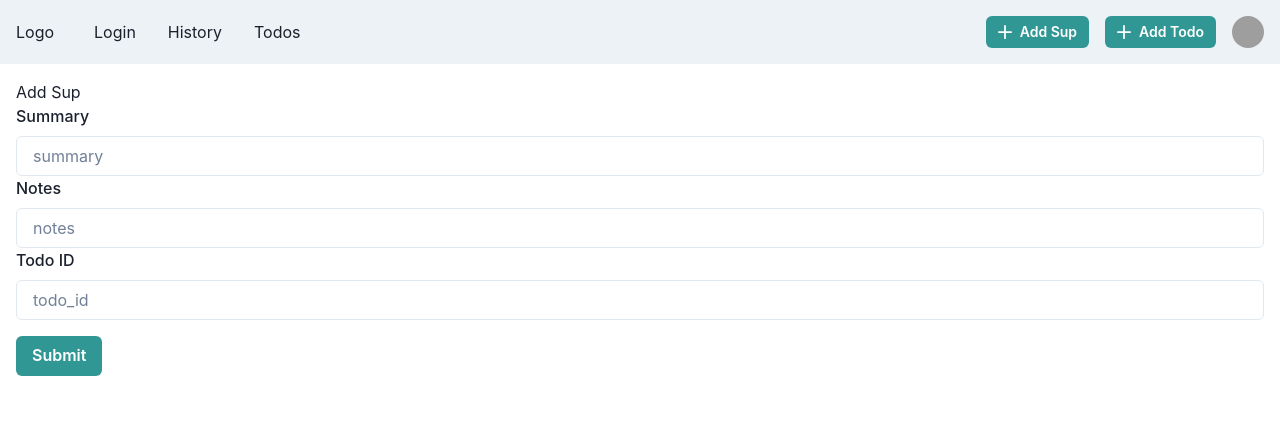
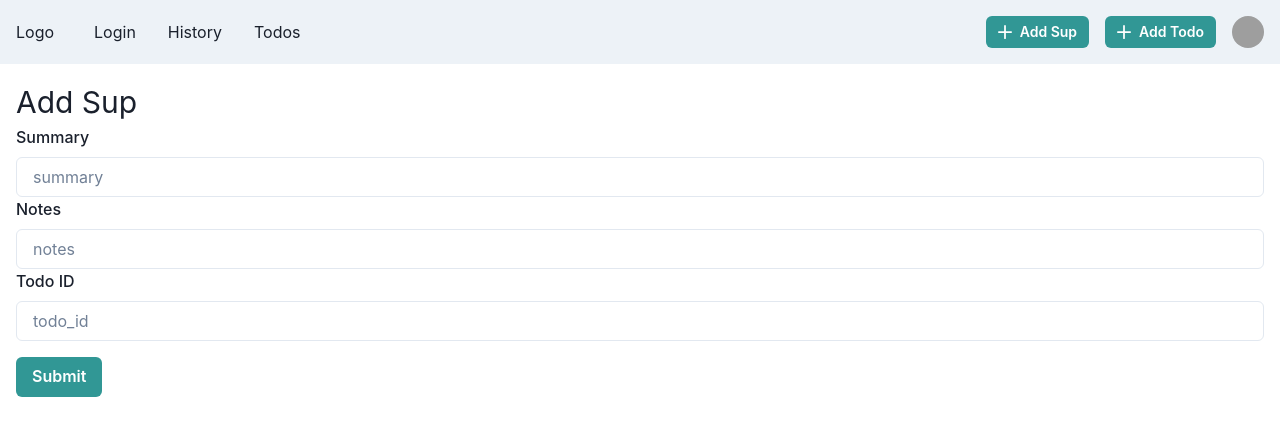
Before and after one commit to nathanleiby/sup, a React (Create React App) app: page /add in a window 1280 px wide. Shown: the top 436 px of the page. Built offline with nearby package versions, Linux system fonts and the light colour scheme; grey boxes are pictures that could not be loaded.

Commit message:
add title to each page

```diff
--- a/src/AddEntry.tsx
+++ b/src/AddEntry.tsx
@@ -35,8 +35,7 @@ export default function HookForm() {
 
   return (
     <>
-      {/* TODO: how to tweak title size */}
-      <Text size={""}>Add Sup</Text>
+      <Text fontSize="3xl">Add Sup</Text>
       <form onSubmit={handleSubmit(onSubmit)}>
         <FormControl isInvalid={Boolean(errors.summary)}>
           <FormLabel htmlFor="summary">Summary</FormLabel>
--- a/src/AddTodoItem.tsx
+++ b/src/AddTodoItem.tsx
@@ -4,6 +4,7 @@ import {
   FormErrorMessage,
   FormLabel,
   Input,
+  Text,
 } from "@chakra-ui/react";
 import { FieldValues, SubmitHandler, useForm } from "react-hook-form";
 import { useNavigate } from "react-router-dom";
@@ -33,6 +34,8 @@ export default function HookForm() {
   };
 
   return (
+    <>
+      <Text fontSize="3xl">Add Todo</Text>
       <form onSubmit={handleSubmit(onSubmit)}>
         <FormControl isInvalid={Boolean(errors.summary)}>
           <FormLabel htmlFor="summary">Summary</FormLabel>
@@ -51,13 +54,17 @@ export default function HookForm() {
         <FormControl isInvalid={Boolean(errors.notes)}>
           <FormLabel htmlFor="notes">Notes</FormLabel>
           <Input id="notes" placeholder="notes" {...register("notes")} />
-        <FormErrorMessage>{errors.notes?.message?.toString()}</FormErrorMessage>
+          <FormErrorMessage>
+            {errors.notes?.message?.toString()}
+          </FormErrorMessage>
         </FormControl>
         {/* TODO: want: multi-select with autocomplete for existing or add new */}
         <FormControl isInvalid={Boolean(errors.notes)}>
           <FormLabel htmlFor="tags">Tags</FormLabel>
           <Input id="tags" placeholder="tags" {...register("tags")} />
-        <FormErrorMessage>{errors.tags?.message?.toString()}</FormErrorMessage>
+          <FormErrorMessage>
+            {errors.tags?.message?.toString()}
+          </FormErrorMessage>
         </FormControl>
         <Button
           mt={4}
@@ -69,5 +76,6 @@ export default function HookForm() {
           Submit
         </Button>
       </form>
+    </>
   );
 }
--- a/src/History.tsx
+++ b/src/History.tsx
@@ -4,6 +4,7 @@ import {
   TableContainer,
   Tbody,
   Td,
+  Text,
   Th,
   Thead,
   Tr,
@@ -23,6 +24,7 @@ export default function History() {
   // https://chakra-ui.com/getting-started/with-react-table
   return (
     <>
+      <Text fontSize="3xl">Sups</Text>
       <Spacer height={4} />
       <TableContainer>
         <Table colorScheme="teal">
--- a/src/Todos.tsx
+++ b/src/Todos.tsx
@@ -5,6 +5,7 @@ import {
   Tag,
   Tbody,
   Td,
+  Text,
   Th,
   Thead,
   Tr,
@@ -39,6 +40,7 @@ export default function History() {
   // https://chakra-ui.com/getting-started/with-react-table
   return (
     <>
+      <Text fontSize="3xl">Todos</Text>
       <Spacer height={4} />
       <TableContainer>
         <Table colorScheme="teal">
```
Lines whose indentation alone changed are shown as unchanged.
